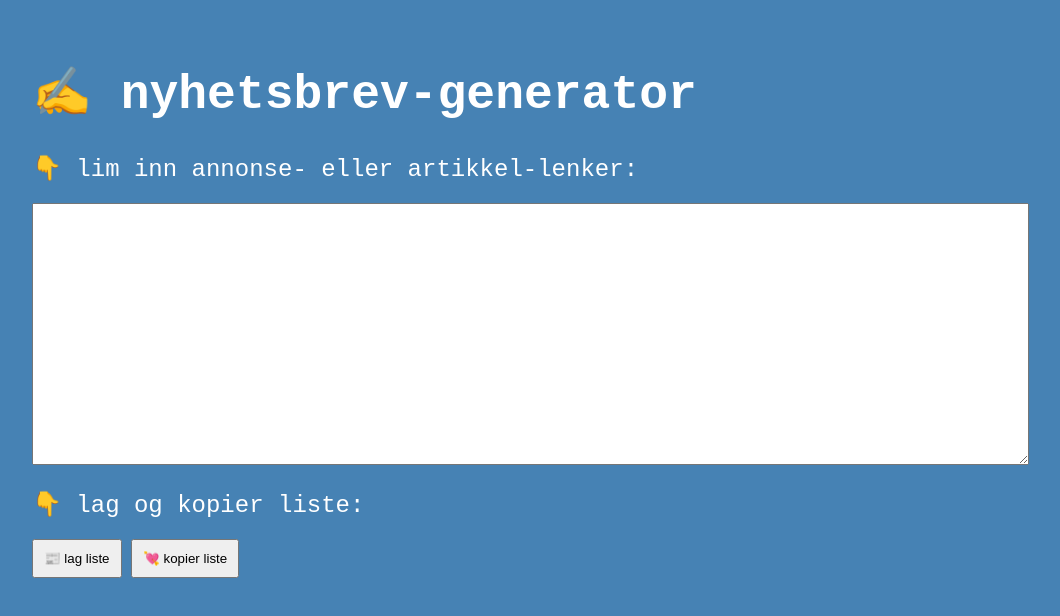
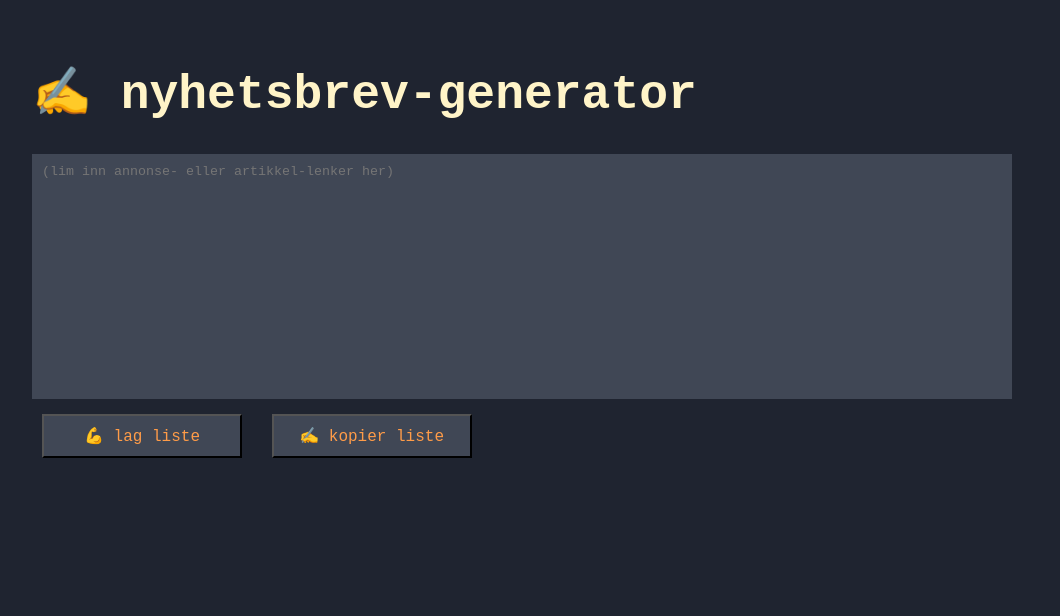
Before and after one commit to tantepose/nyhetsbrev-generator-sveltekit, a SvelteKit app: page / in a window 1280 px wide. Shown: the top 616 px of the page, without its empty margins (0-1060 px from the left). Built offline with nearby package versions, Linux system fonts and the light colour scheme.

Commit message:
stila litt

```diff
--- a/src/routes/+page.svelte
+++ b/src/routes/+page.svelte
@@ -51,12 +51,13 @@
 
 <h1>✍ nyhetsbrev-generator</h1>
 
-<h2>👇 lim inn annonse- eller artikkel-lenker:</h2>
-<textarea bind:value={textInput} rows="15" cols="120"/>
+<h2></h2>
+<textarea bind:value={textInput} rows="15" cols="120" placeholder="(lim inn annonse- eller artikkel-lenker her)"/>
 
-<h2>👇 lag og kopier liste:</h2>
-<button on:click={ start }>📰 lag liste</button>
-<button on:click={ copyList }>💘 kopier liste</button>
+<div>
+    <button on:click={ start }>💪 lag liste</button>
+    <button on:click={ copyList }>✍ kopier liste</button>
+</div>
 
 {#if textInput }
     <p>💡 antall linjer: {textInput.split("\n").length}</p>
@@ -86,8 +87,8 @@
 
 <style>
     :global(body) {
-        background-color: steelblue;
-        color: white;
+        background-color: #1f2430;
+        color: #fff4c8;
         font-family: 'Courier New', Courier, monospace;
         padding: 1.5em;
     }
@@ -102,17 +103,30 @@
     }
 
     a {
-        color: white;
+        color: #ff9c48;
     }
 
     textarea {
+        background-color: #404755;
+        color: #fff4c8;
+        border: none;
+        resize: none;
         white-space: pre;
         overflow-wrap: normal;
         overflow-x: scroll;
         padding: 10px;
+        overflow: hidden;
+
     }
 
     button {
         padding: 10px;
+        margin: 10px;
+        background-color: #404755;
+        color: #ff9c48;
+        font-family: 'Courier New', Courier, monospace;
+        font-size: 1em;
+        display: inline;
+        width: 200px;
     }
 </style>
```
